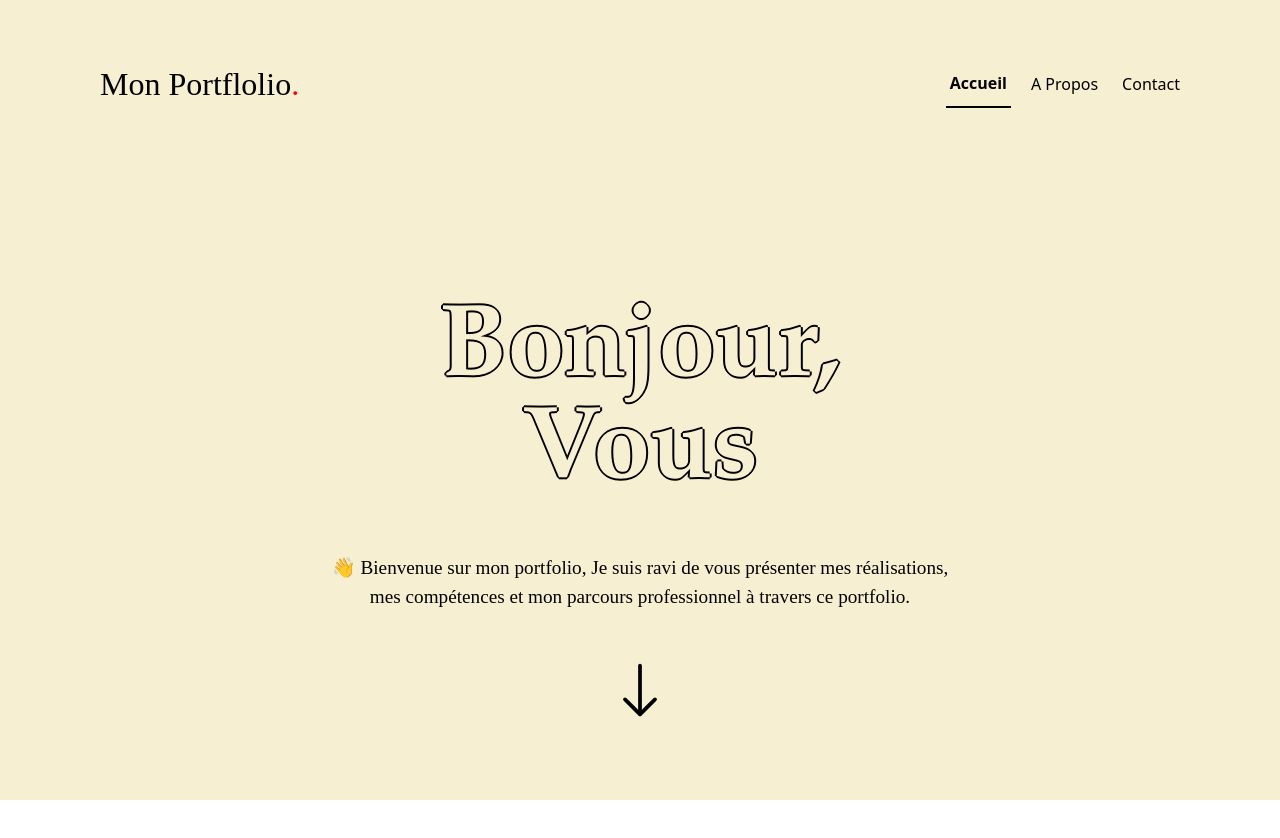
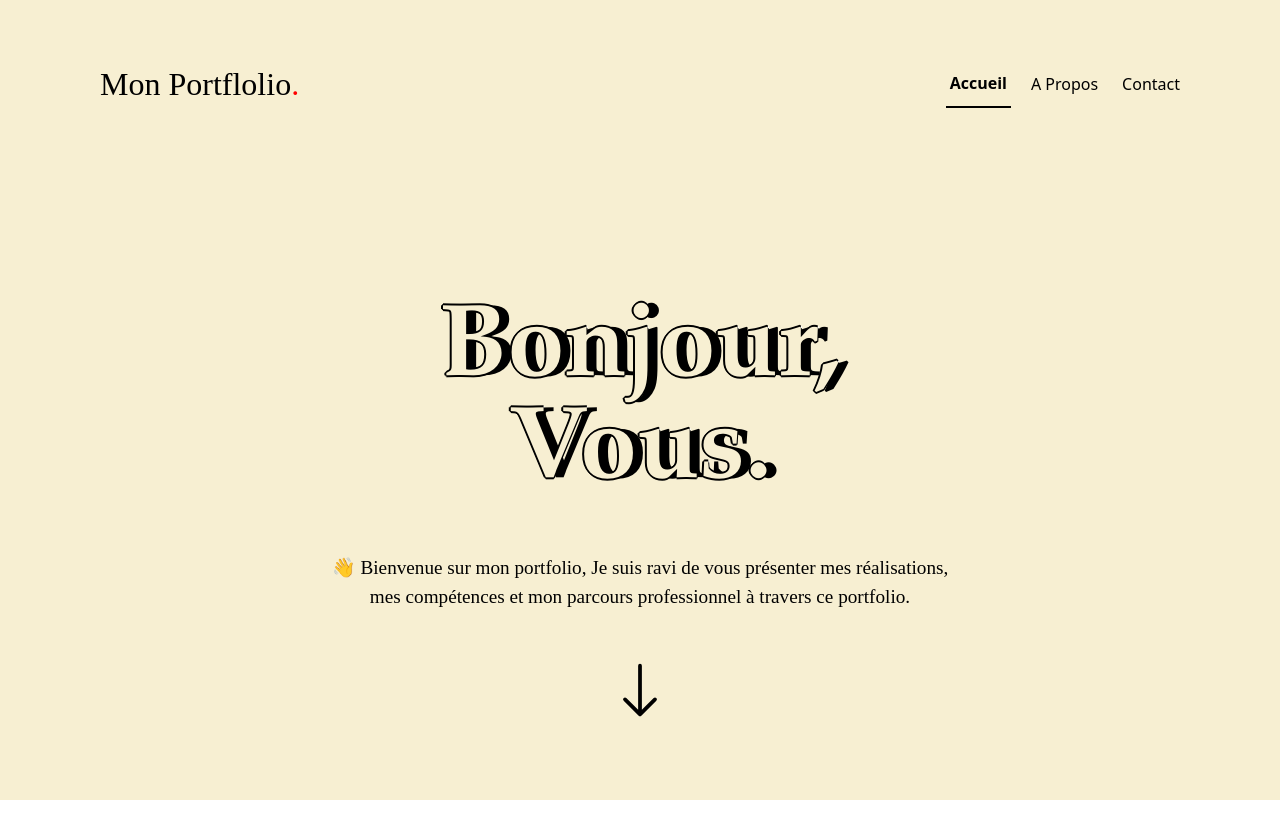
Before and after one commit to abdul-kodir2020/Mon-portfolio, a React (Create React App) app: page / in a window 1280 px wide. Shown: the top 838 px of the page. Built offline with nearby package versions, Linux system fonts and the light colour scheme; a web font is replaced by a local one.

Commit message:
2 files modified

```diff
--- a/src/pages/Accueil.js
+++ b/src/pages/Accueil.js
@@ -58,7 +58,7 @@ function Accueil() {
           >
             Bonjour,
             <br />
-            Vous
+            Vous.
           </p>
           <p
             className="mt-5 description text-center"
--- a/src/style.css
+++ b/src/style.css
@@ -44,7 +44,7 @@ p {
   font-size: 8vw;
   line-height: 100%;
   color: #f7efd2;
-  text-shadow: 2px 0 #000, -2px 0 #000, 0 2px #000, 0 -2px #000, 1px 1px #000,
+  text-shadow: 10px 0 #000, -2px 0 #000, 0 2px #000, 0 -2px #000, 1px 1px #000,
     -1px -1px #000, 1px -1px #fff, -1px 1px #000;
 }
 
```
